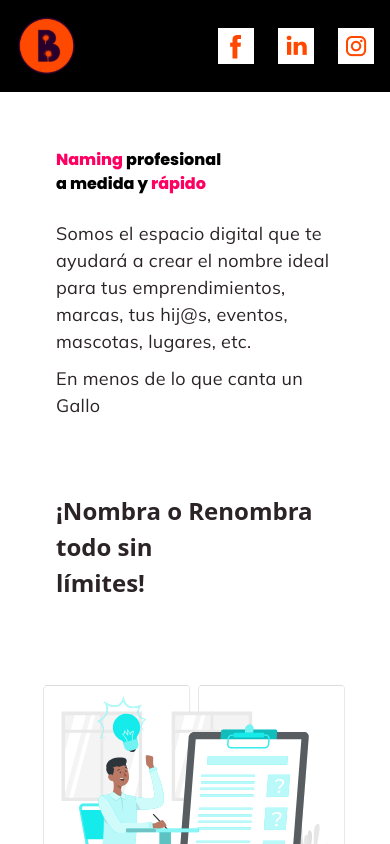
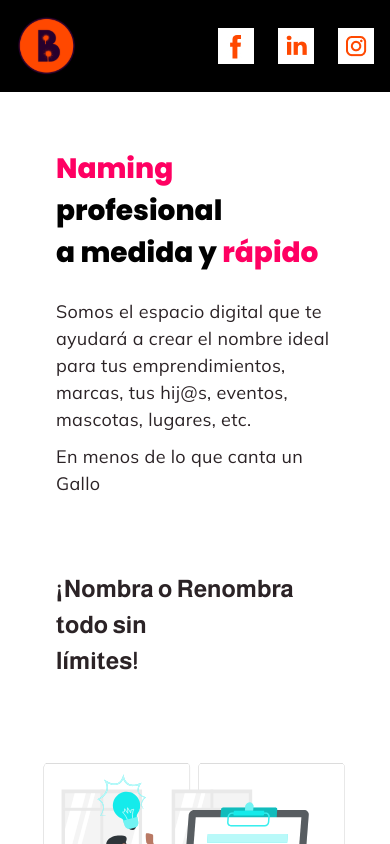
Before and after one commit to DavidCondoriAguilar/Ciclos-Bazh, a React (Vite) app: page / in a window 390 px wide. Shown: the top 844 px of the page. Built offline with nearby package versions, Linux system fonts and the light colour scheme.

Commit message:
responsive

```diff
--- a/src/home/FirstSection.jsx
+++ b/src/home/FirstSection.jsx
@@ -3,28 +3,25 @@ import reading from "./../../public/images/Group-240.svg";
 export default function FirstSection() {
   return (
     <section className="grid grid-cols-1 sm:grid-cols-2 gap-4 p-4 w-[auto] h-[auto]">
-
-      <article className="col-span-1 col-sm-span-1  p-10 p-sm-5">
-        <h3 className="first-section-h3 sm:text-[24px]">
+      <article className="col-span-1 p-10 p-sm-5">
+        <h1 className="first-section-h3">
           <span className="text-[#FF0062]">Naming </span>profesional <br /> a
           medida y <span className="text-[#FF0062]">rápido</span>
-        </h3>
+        </h1>
         <div className="w-[auto] h-[auto] text-[18px] font-mulish font-[400] text-[#2b2326] tracking-[0.3px] py-[24px] ">
-        <p className=" sm:text-[#a55398] ">
-          Somos el espacio digital que te ayudará a crear el nombre ideal para
-          tus emprendimientos, marcas, tus hij@s, eventos, mascotas, lugares,
-          etc.
-        </p>
-        <p className="py-[10px] ">
-          En menos de lo que canta un Gallo
-        </p>
+          <p className=" sm:text-[#a55398] ">
+            Somos el espacio digital que te ayudará a crear el nombre ideal para
+            tus emprendimientos, marcas, tus hij@s, eventos, mascotas, lugares,
+            etc.
+          </p>
+          <p className="py-[10px] ">En menos de lo que canta un Gallo</p>
         </div>
-        <h4 className="text-[#2B2326] text-[24px] font-extrabold line-height-normal w-[auto] py-[28px] mt-[12px] sm-hidden">
+        <h2 className="text-[#2B2326] text-[24px] font-extrabold line-height-normal w-[auto] py-[28px] mt-[12px]">
           ¡Nombra o Renombra todo sin <br /> límites!
-        </h4>
+        </h2>
       </article>
 
-      <article className="col-span-1 col-sm-span-1">
+      <article className="col-span-1 ">
         <img src={reading} alt="Imagen" />
       </article>
     </section>
--- a/src/index.css
+++ b/src/index.css
@@ -21,7 +21,8 @@
     @apply text-[#fff] font-nunito text-right text-[16px] font-bold leading-[24px]
   }
   .first-section-h3 {
-    @apply font-poppins font-extrabold xl:text-[36px] sm:text-[25px] sm:text-[27px]
+    @apply font-poppins font-extrabold
+           text-[28px] sm:text-[25px] xl:text-[36px]
   }
 }
 @layer utilities {
```
